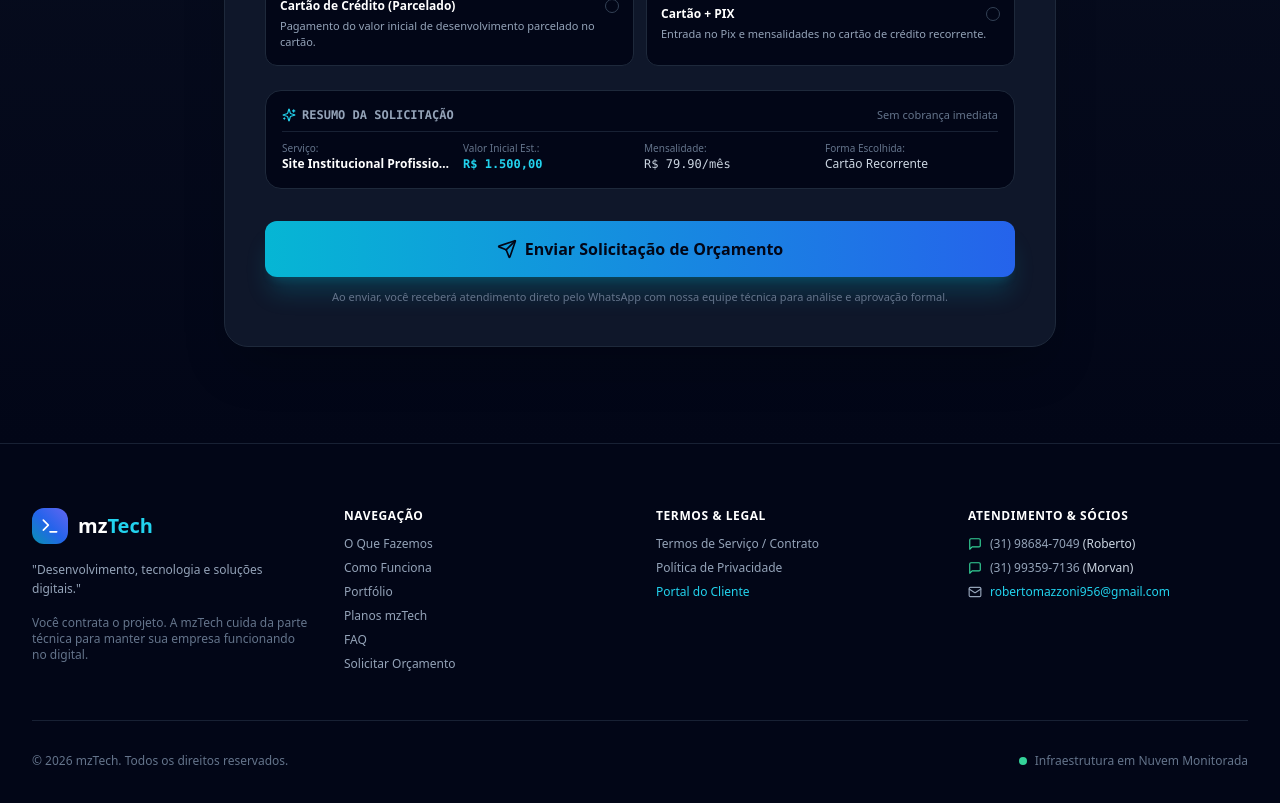
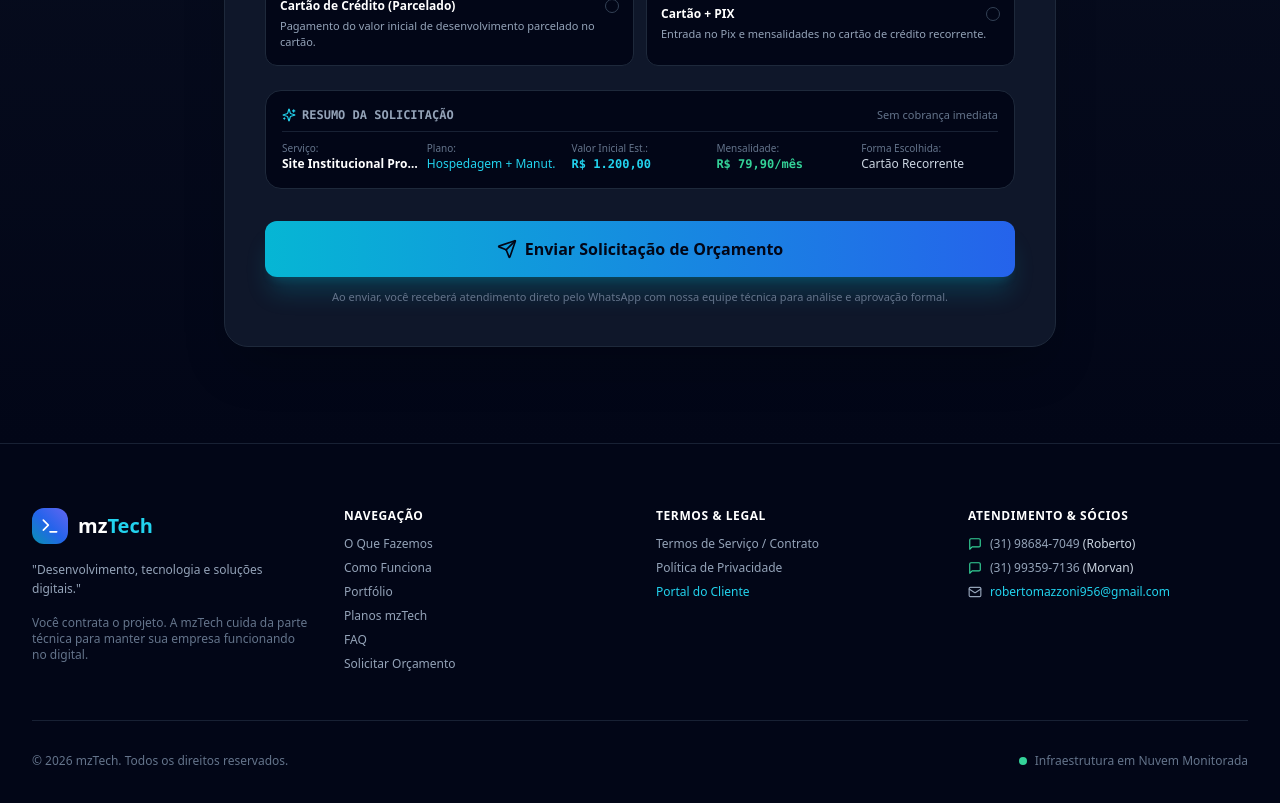
Before and after one commit to robertomazzoni-prog/mztech-plataforma, a Next.js app: page /mztech in a window 1280 px wide. Shown: the part 8680-9483 px from the top of the page. Built offline with nearby package versions, Linux system fonts and the light colour scheme; no server answers.

Commit message:
fix: synchronize selected plan and fixed development pricing in public quote summary

```diff
--- a/src/app/mztech/page.tsx
+++ b/src/app/mztech/page.tsx
@@ -47,6 +47,22 @@ import {
 } from '@/data/mztech-constants';
 import { formatCurrency } from '@/lib/utils';
 
+const PROJECT_DEV_PRICES: Record<string, number> = {
+  'Site Institucional Profissional': 1200,
+  'Landing Page de Conversão': 800,
+  'Sistema Web Personalizado': 2400,
+  'Sistema de Agendamento Online': 1600,
+  'Portal / Catálogo': 1800,
+  'Outro': 1200,
+};
+
+const getMonthlyPriceFromPlan = (plan: string): number => {
+  if (plan.includes('39,90')) return 39.90;
+  if (plan.includes('79,90')) return 79.90;
+  if (plan.includes('Apenas')) return 0;
+  return 79.90;
+};
+
 export default function MzTechPublicPage() {
   // Estado do FAQ Accordion
   const [openFaqIndex, setOpenFaqIndex] = useState<number | null>(0);
@@ -67,9 +83,9 @@ export default function MzTechPublicPage() {
     needsMaintenance: 'Sim',
     projectDescription: '',
     paymentMethodChoice: 'CREDIT_CARD_RECURRING' as 'CREDIT_CARD_RECURRING' | 'PIX' | 'CREDIT_CARD' | 'CARD_PLUS_PIX',
-    initialDevPrice: 1500,
+    initialDevPrice: 1200,
     monthlyPrice: 79.9,
-    estimatedBudget: 'R$ 1.500,00',
+    estimatedBudget: 'R$ 1.200,00',
     desiredDeadline: '15 a 30 dias',
     // Honeypot anti-spam
     website_url_hp: '',
@@ -83,11 +99,11 @@ export default function MzTechPublicPage() {
   };
 
   const handleSelectPlan = (planName: string) => {
-    const isHospOnly = planName.includes('39,90') || planName.toLowerCase().includes('hospedagem (');
+    const newMonthly = getMonthlyPriceFromPlan(planName);
     setFormData((prev) => ({
       ...prev,
       needsHosting: planName,
-      monthlyPrice: isHospOnly ? 39.9 : 79.9,
+      monthlyPrice: newMonthly,
     }));
     const formElement = document.getElementById('orcamento');
     if (formElement) {
@@ -1062,7 +1078,16 @@ export default function MzTechPublicPage() {
                     <label className="text-xs font-bold uppercase text-slate-400">Tipo de Projeto</label>
                     <select
                       value={formData.projectType}
-                      onChange={(e) => setFormData({ ...formData, projectType: e.target.value })}
+                      onChange={(e) => {
+                        const newType = e.target.value;
+                        const newDevPrice = PROJECT_DEV_PRICES[newType] || 1200;
+                        setFormData((prev) => ({
+                          ...prev,
+                          projectType: newType,
+                          initialDevPrice: newDevPrice,
+                          estimatedBudget: `R$ ${newDevPrice.toLocaleString('pt-BR', { minimumFractionDigits: 2 })}`,
+                        }));
+                      }}
                       className="w-full bg-slate-950 border border-slate-800 rounded-xl px-3 py-3 text-white text-xs focus:outline-none focus:border-cyan-400"
                     >
                       <option value="Site Institucional Profissional">Site Institucional</option>
@@ -1091,7 +1116,15 @@ export default function MzTechPublicPage() {
                     <label className="text-xs font-bold uppercase text-slate-400">Plano Desejado</label>
                     <select
                       value={formData.needsHosting}
-                      onChange={(e) => setFormData({ ...formData, needsHosting: e.target.value })}
+                      onChange={(e) => {
+                        const newPlan = e.target.value;
+                        const newMonthly = getMonthlyPriceFromPlan(newPlan);
+                        setFormData((prev) => ({
+                          ...prev,
+                          needsHosting: newPlan,
+                          monthlyPrice: newMonthly,
+                        }));
+                      }}
                       className="w-full bg-slate-950 border border-slate-800 rounded-xl px-3 py-3 text-white text-xs focus:outline-none focus:border-cyan-400"
                     >
                       <option value="Plano Hospedagem + Manutenção (R$ 79,90/mês)">
@@ -1217,10 +1250,20 @@ export default function MzTechPublicPage() {
                     <span className="text-[11px] text-slate-500">Sem cobrança imediata</span>
                   </div>
 
-                  <div className="grid grid-cols-2 sm:grid-cols-4 gap-2 pt-2 border-t border-slate-800/80 text-xs">
+                  <div className="grid grid-cols-2 sm:grid-cols-5 gap-2 pt-2 border-t border-slate-800/80 text-xs">
                     <div>
                       <span className="text-slate-500 text-[10px] block">Serviço:</span>
                       <strong className="text-white truncate block">{formData.projectType}</strong>
+                    </div>
+                    <div>
+                      <span className="text-slate-500 text-[10px] block">Plano:</span>
+                      <span className="text-cyan-400 truncate block font-medium">
+                        {formData.needsHosting.includes('79,90')
+                          ? 'Hospedagem + Manut.'
+                          : formData.needsHosting.includes('39,90')
+                          ? 'Hospedagem'
+                          : 'Apenas Dev'}
+                      </span>
                     </div>
                     <div>
                       <span className="text-slate-500 text-[10px] block">Valor Inicial Est.:</span>
@@ -1228,7 +1271,9 @@ export default function MzTechPublicPage() {
                     </div>
                     <div>
                       <span className="text-slate-500 text-[10px] block">Mensalidade:</span>
-                      <span className="text-slate-300 font-mono block">R$ {formData.monthlyPrice.toFixed(2)}/mês</span>
+                      <span className="text-emerald-400 font-mono font-bold block">
+                        {formData.monthlyPrice > 0 ? `R$ ${formData.monthlyPrice.toFixed(2).replace('.', ',')}/mês` : 'Sem Mensalidade'}
+                      </span>
                     </div>
                     <div>
                       <span className="text-slate-500 text-[10px] block">Forma Escolhida:</span>
```
